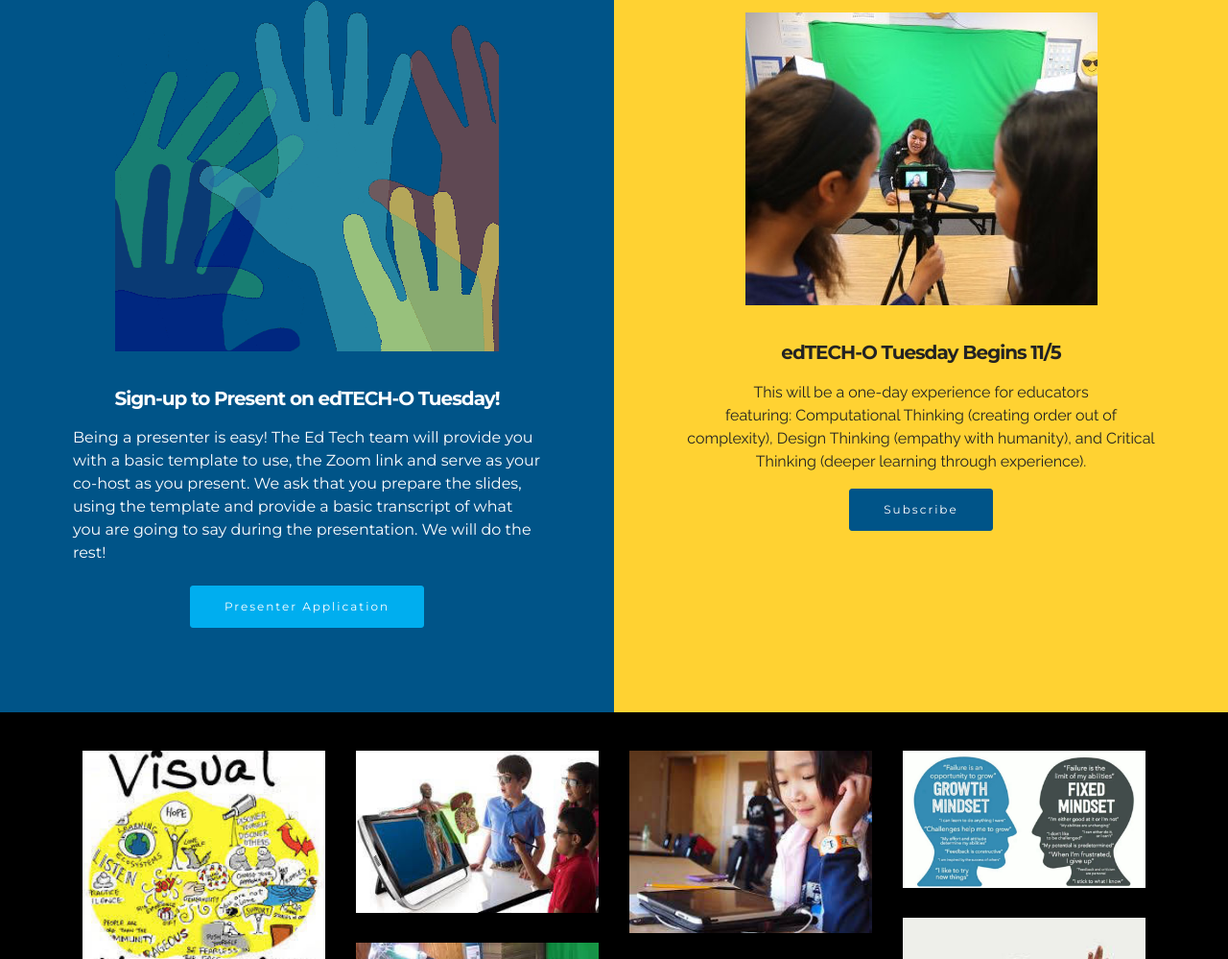
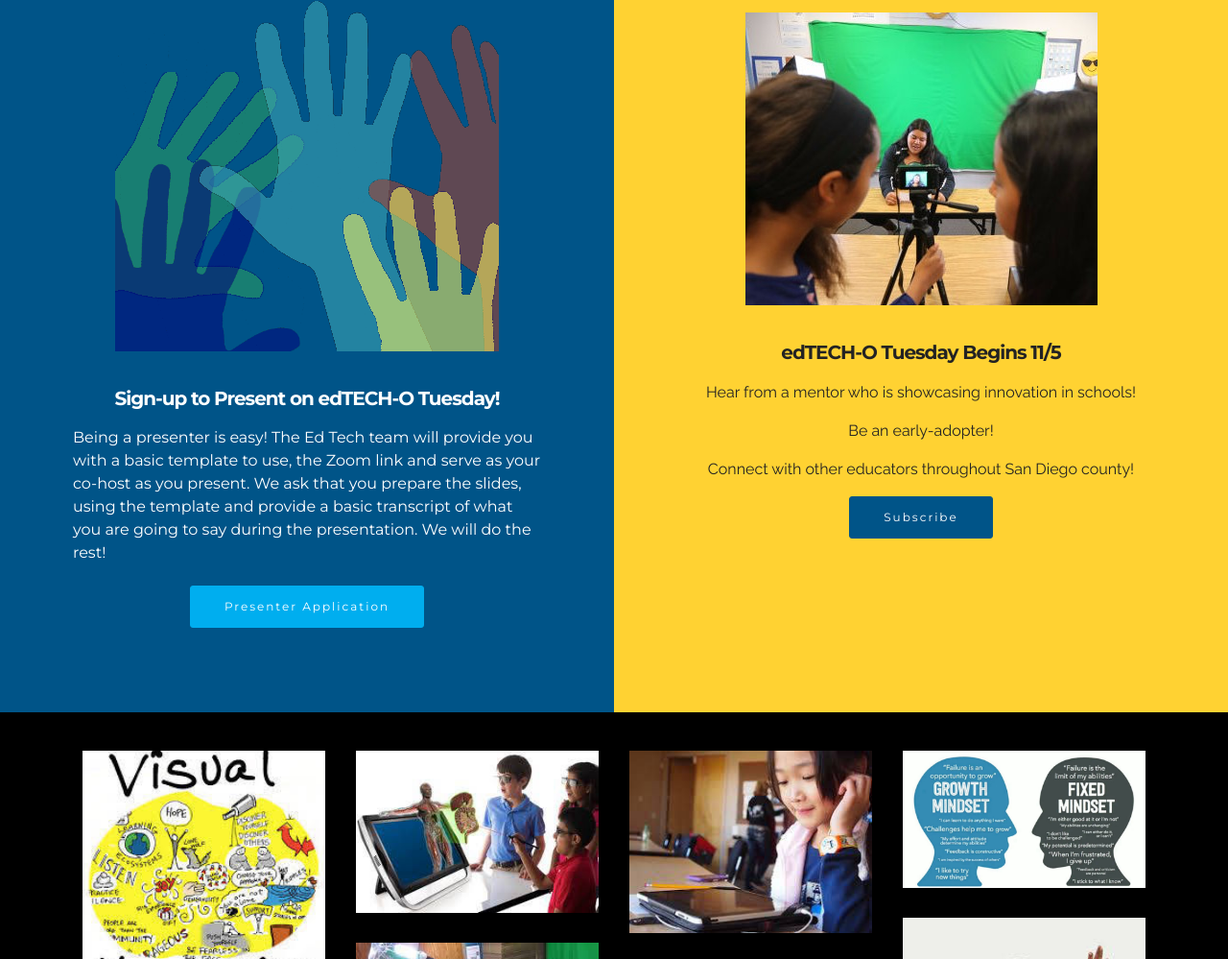
Before and after one commit to SDCOE/edge-no, a plain HTML site: page index.html in a window 1280 px wide. Shown: the part 1252-2251 px from the top of the page at 96% size. Drawn offline with Linux system fonts and the light colour scheme.

Commit message:
youtube subscribe

```diff
--- a/index.html
+++ b/index.html
@@ -68,7 +68,7 @@
 
 </section>
 
-<section class="engine"><a href="https://mobirise.info/j">website templates</a></section><section class="mbr-section mbr-after-navbar" id="msg-box5-26" data-rv-view="2" style="background-image: url(assets/images/taco2-1-812x607.jpeg); padding-top: 40px; padding-bottom: 0px;">
+<section class="engine"><a href="https://mobirise.info/f">easy site builder</a></section><section class="mbr-section mbr-after-navbar" id="msg-box5-26" data-rv-view="2" style="background-image: url(assets/images/taco2-1-812x607.jpeg); padding-top: 40px; padding-bottom: 0px;">
 
     <div class="mbr-overlay" style="opacity: 0.4; background-color: rgb(0, 0, 0);">
     </div>
@@ -177,8 +177,8 @@
                     <div class="card-block">
                         <h4 class="card-title">edTECH-O Tuesday Begins 11/5</h4>
 
-                        <p class="card-text"></p><p>This will be a one-day experience for educators featuring:&nbsp;Computational Thinking (creating order out of complexity),&nbsp;Design Thinking (empathy with humanity), and&nbsp;Critical Thinking (deeper learning through experience).<br></p><p></p>
-                        <div class="card-btn"><a href="symposium.html" class="btn btn-primary" target="_blank">Subscribe</a></div>
+                        <p class="card-text"></p><p>Hear from a mentor who is showcasing innovation in schools!</p><p>Be an early-adopter!</p><p>Connect with other educators throughout San Diego county!</p><p></p>
+                        <div class="card-btn"><a href="youtube.com/UCMbWA0gnchRUNK5kGntyh5g" class="btn btn-primary" target="_blank">Subscribe</a></div>
                     </div>
                 </div>
             </div>
```
Also changed, not shown: 1 other file.
